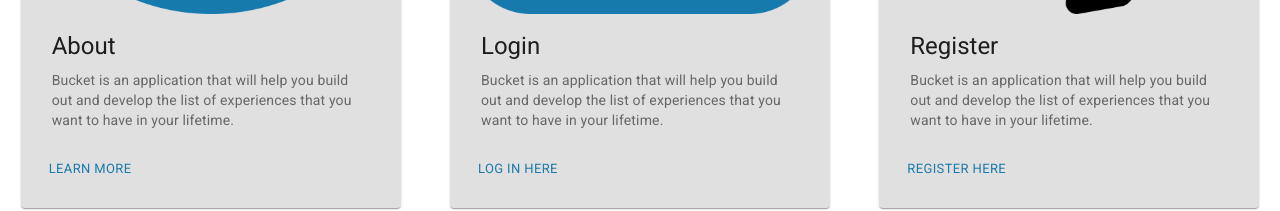
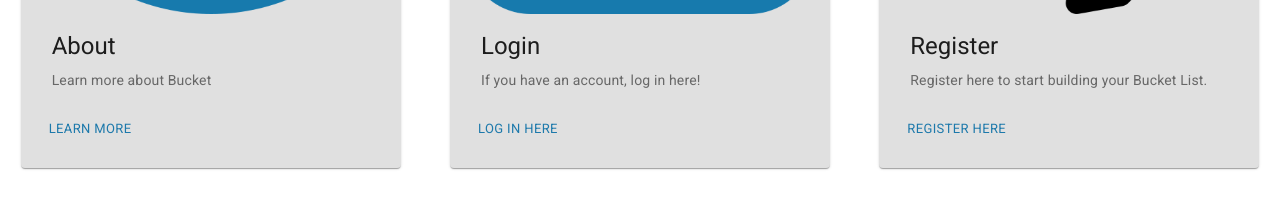
Before and after one commit to atculpepper/new-bucket, a React (Create React App) app: page /#/home in a window 1280 px wide. Shown: the part 719-930 px from the top of the page. After the commit the page ends 899 px from the top, so only its background shows below. Built offline with nearby package versions, Linux system fonts and the light colour scheme; no server answers.

Commit message:
changing text on cards to reduce size of card

```diff
--- a/src/pages/LandingPage/LandingPage.js
+++ b/src/pages/LandingPage/LandingPage.js
@@ -90,9 +90,7 @@ class LandingPage extends Component {
             <Card
               title={'About'}
               image={BucketImage}
-              text={
-                'Bucket is an application that will help you build out and develop the list of experiences that you want to have in your lifetime.'
-              }
+              text={'Learn more about Bucket'}
               button={'Learn more'}
               className={classes.card}
             ></Card>
@@ -101,9 +99,7 @@ class LandingPage extends Component {
             <Card
               title={'Login'}
               image={LoginImage}
-              text={
-                'Bucket is an application that will help you build out and develop the list of experiences that you want to have in your lifetime.'
-              }
+              text={'If you have an account, log in here!'}
               button={'Log in Here'}
               className={classes.card}
             ></Card>
@@ -112,9 +108,7 @@ class LandingPage extends Component {
             <Card
               title={'Register'}
               image={RegisterImage}
-              text={
-                'Bucket is an application that will help you build out and develop the list of experiences that you want to have in your lifetime.'
-              }
+              text={'Register here to start building your Bucket List.'}
               button={'Register Here'}
               className={classes.card}
             ></Card>
```
